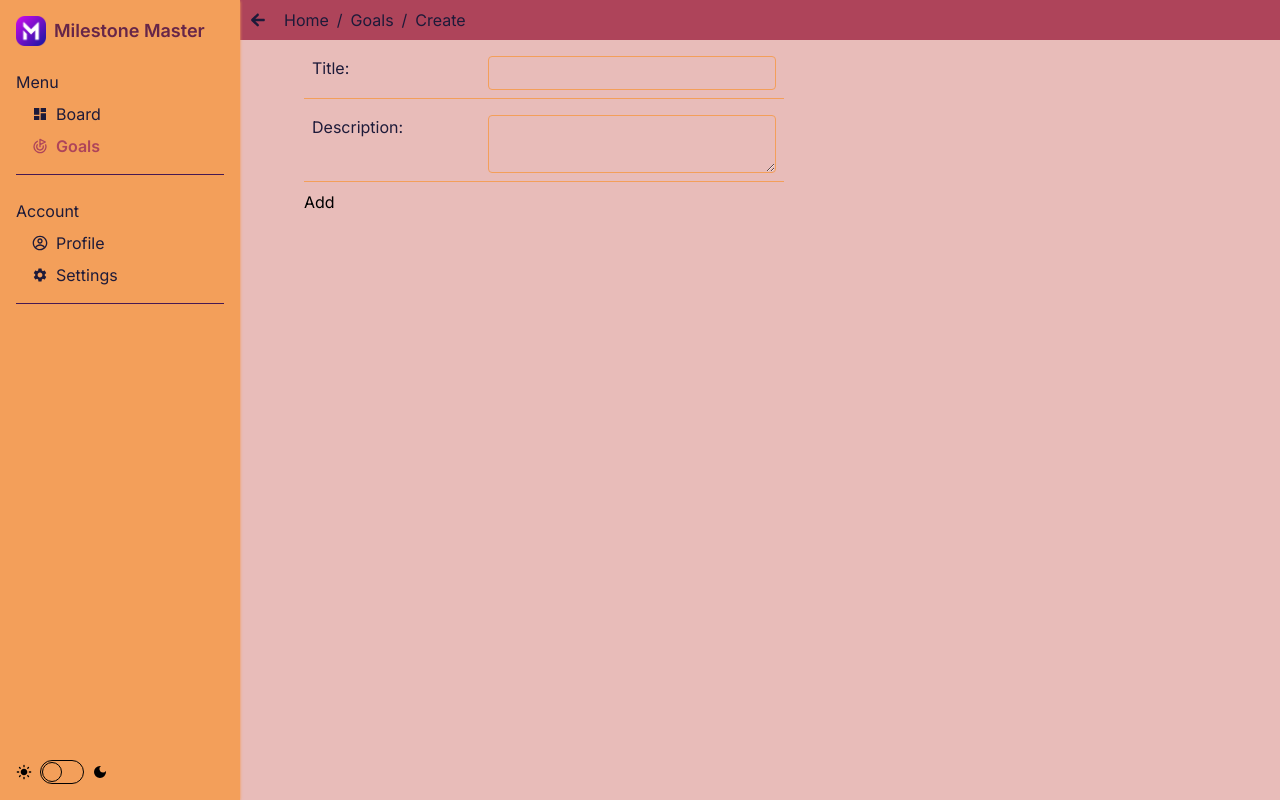
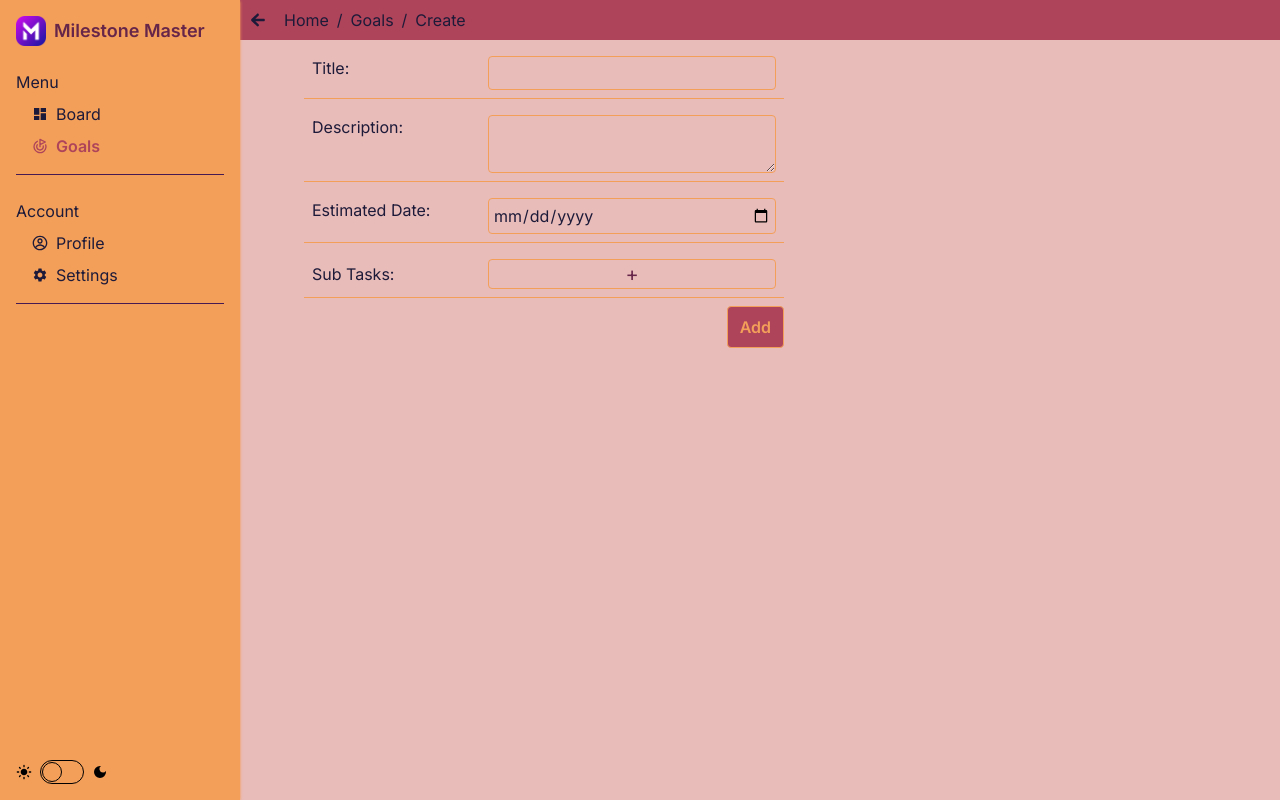
Before and after one commit to tannaz97shr/milestone-master, a Next.js app: page /goals/create in a window 1280 px wide. Built offline with nearby package versions, Linux system fonts and the light colour scheme.

Commit message:
feat: add fields to creat goal form

```diff
--- a/src/components/GoalForm/index.tsx
+++ b/src/components/GoalForm/index.tsx
@@ -20,7 +20,16 @@ const GoalForm = ({ initialState }: GoalFormProps) => {
     <form className="fle flex-col gap-2 w-[30rem] mx-12" action={formAction}>
       <Input title="title" type="text" name="title" />
       <Input title="description" name="description" isTextArea />
-
+      <Input title="Estimated Date" type="date" name="date" />
+      <label
+        className="flex x justify-between capitalize p-2 gap-2 mb-2 items-center
+  border-b border-orange text-dark-blue"
+      >
+        Sub Tasks:
+        <button className="border border-orange rounded px-4 text-purple text-xl w-72">
+          +
+        </button>
+      </label>
       {state?.message}
       <SubmitButton />
     </form>
--- a/src/components/SubmitButton/index.tsx
+++ b/src/components/SubmitButton/index.tsx
@@ -7,7 +7,11 @@ export function SubmitButton() {
   const { pending } = useFormStatus();
 
   return (
-    <button type="submit" aria-disabled={pending}>
+    <button
+      className="bg-rose font-semibold py-2 px-3 flex ml-auto rounded border text-orange border-orange"
+      type="submit"
+      aria-disabled={pending}
+    >
       Add
     </button>
   );
```
